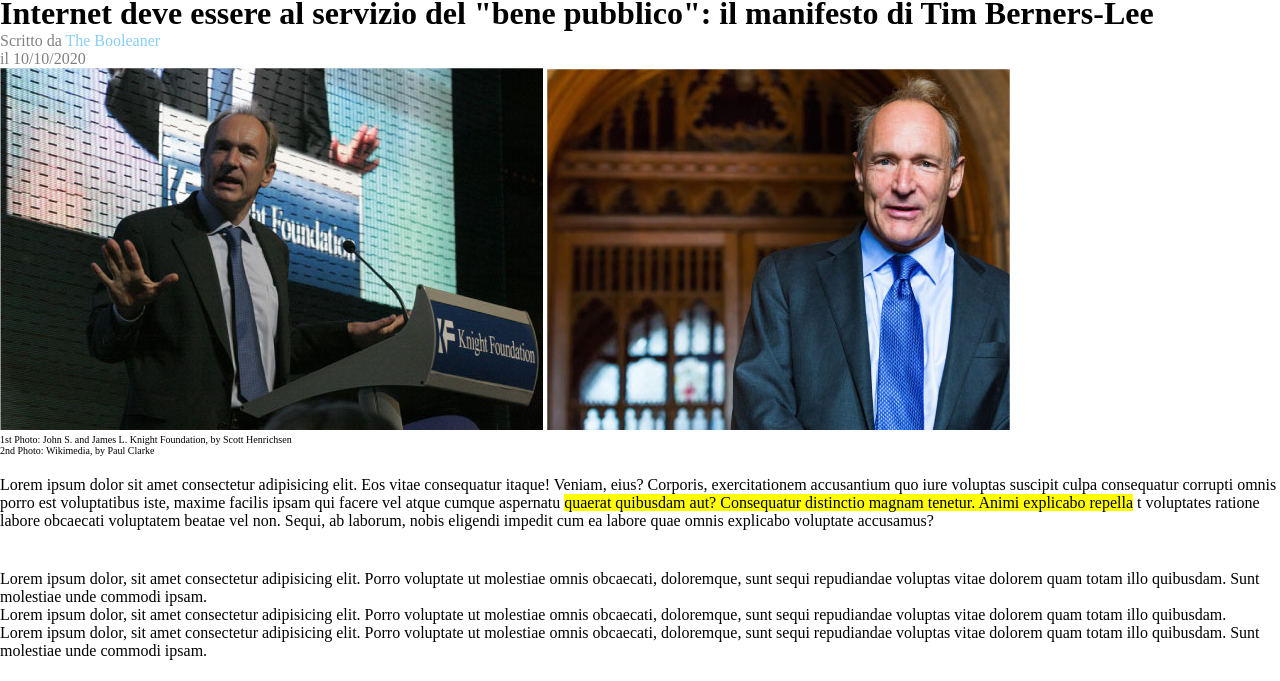
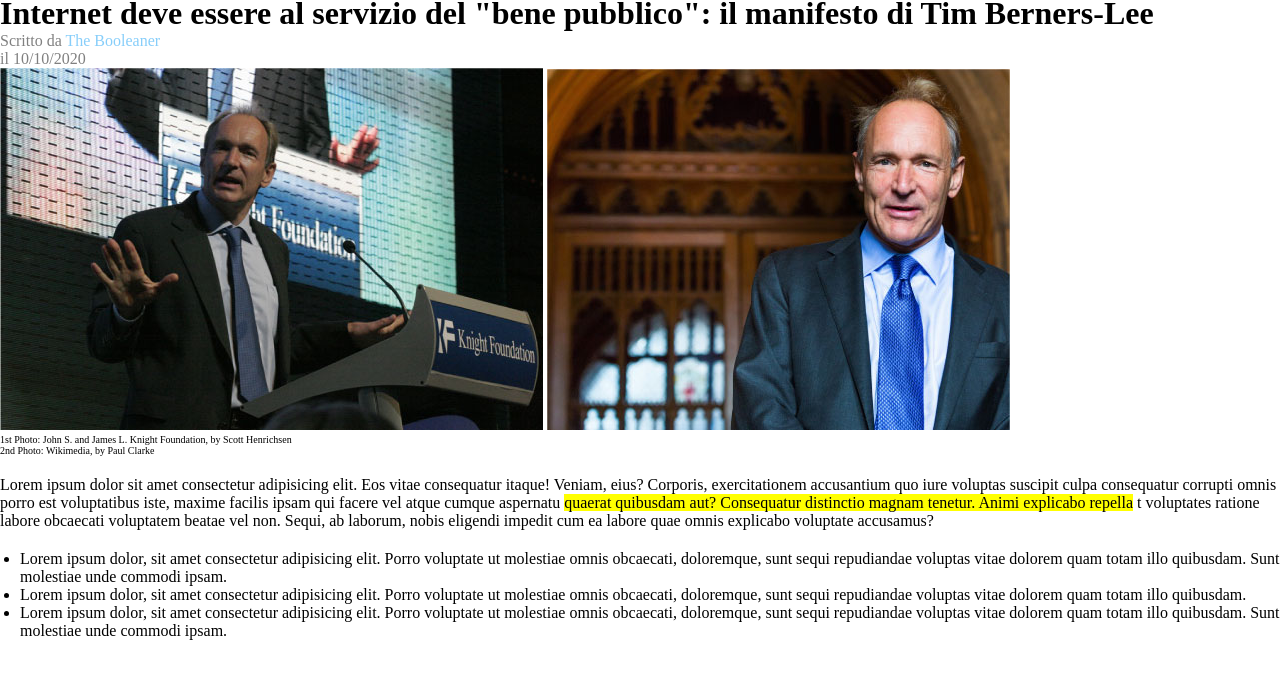
Before and after one commit to giorgio-marzo/html-css-booleaner, a plain HTML site: page index.html in a window 1280 px wide. Shown: the part 119-800 px from the top of the page. Drawn offline with Linux system fonts and the light colour scheme.

Commit message:
[FIX] fixed list unorder, show dot

```diff
--- a/css/style.css
+++ b/css/style.css
@@ -40,7 +40,8 @@ header{
 background-color: yellow;
 }
 
-.list{
-    padding-top: 20px;
+ul{
+
+   padding-left: 20px;
 
 }
--- a/index.html
+++ b/index.html
@@ -38,7 +38,7 @@
 </div>
 
 <div class="space">
-    <ul class="list">
+    <ul>
         <li>
                 Lorem ipsum dolor, sit amet consectetur adipisicing elit. Porro voluptate ut molestiae omnis obcaecati, doloremque, sunt sequi repudiandae voluptas vitae dolorem quam totam illo quibusdam. Sunt molestiae unde commodi ipsam.
         </li>
```
